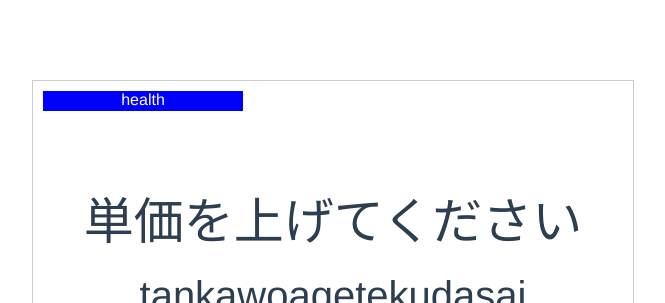
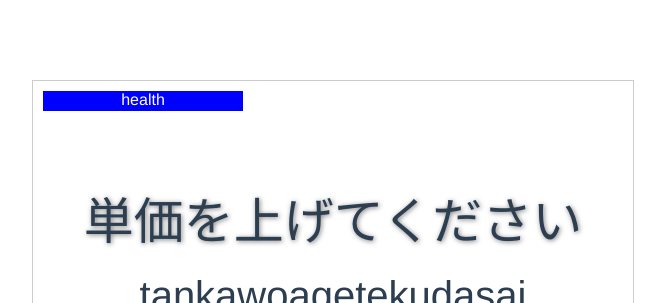
Before and after one commit to babu-ch/vue-typing-game, a Vue app: page / in a window 1280 px wide. Shown: the top 303 px of the page, without its empty margins (307-972 px from the left). Built offline with nearby package versions, Linux system fonts and the light colour scheme.

Commit message:
undersfore

```diff
--- a/package.json
+++ b/package.json
@@ -12,6 +12,7 @@
     "node-sass": "^4.11.0",
     "sass-loader": "^7.1.0",
     "vue": "^2.5.17",
+    "vue-underscore": "^0.1.4",
     "vuex": "^3.0.1"
   },
   "devDependencies": {
--- a/src/components/parts/DisplayString.vue
+++ b/src/components/parts/DisplayString.vue
@@ -23,6 +23,8 @@
 
 <style scoped lang="scss">
     div {
+        text-shadow: 1px 1px 5px rgba(0, 0, 0, 0.5);
+
         font-size: 50px;
         margin-top: 70px;
         text-align: center;
```
Also changed, not shown: 1 other file (tests, documents, lock files or other folders).
